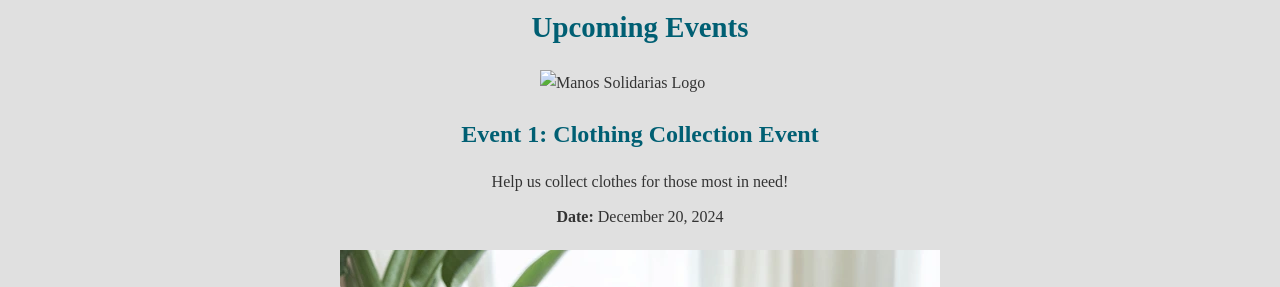
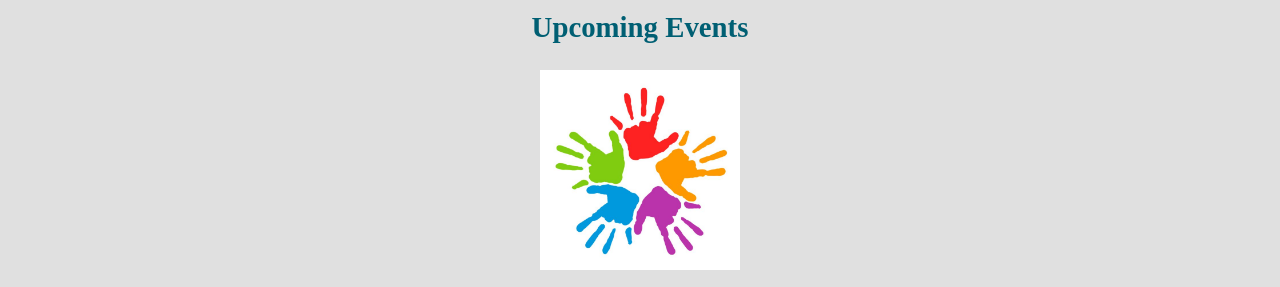
Before and after one commit to danielvilchez/wdd131, a plain HTML site: page events.html in a window 1280 px wide. Shown: the part 176-463 px from the top of the page. Drawn offline with Linux system fonts and the light colour scheme.

Commit message:
logo added

```diff
--- a/events.html
+++ b/events.html
@@ -29,7 +29,7 @@
         <h2>Upcoming Events</h2>
 
         <!-- Logo -->
-        <img class="logo" src="images/logo-manos-solidarias.webp" alt="Manos Solidarias Logo" loading="lazy">
+        <img class="logo" src="images/logo-manos-solidarias.jpg" alt="Manos Solidarias Logo" loading="lazy">
 
         <div class="evento">
             <h3>Event 1: Clothing Collection Event</h3>
```
